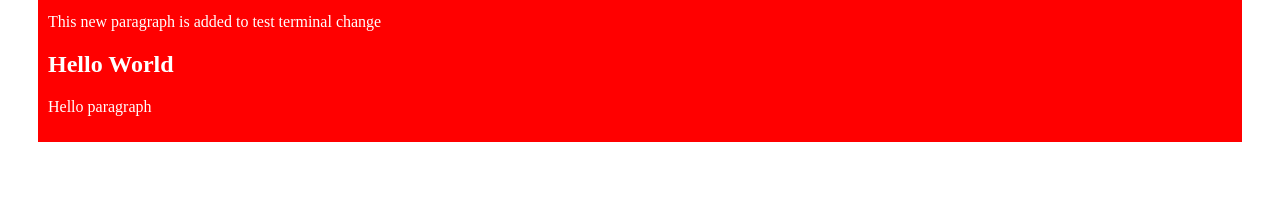
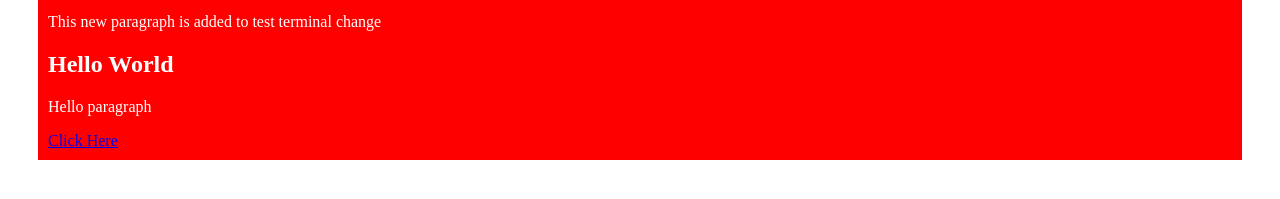
Before and after one commit to k-afonso/demo-repo, a plain HTML site: page index.html in a window 1280 px wide. Shown: the part 141-340 px from the top of the page. Drawn offline with Linux system fonts and the light colour scheme.

Commit message:
anchor link

```diff
--- a/index.html
+++ b/index.html
@@ -11,6 +11,9 @@
             <p>This new paragraph is added to test terminal change</p>
             <h2>Hello World</h2>
             <p>Hello paragraph</p>
+            <div>
+                <a href="#">Click Here</a>
+            </div>
         </div>
     </body>
 </html>
```
